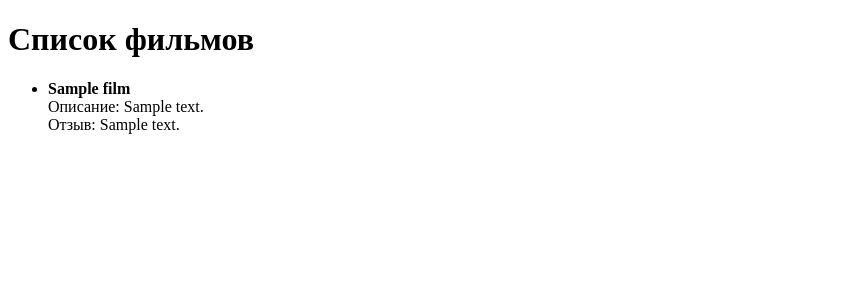
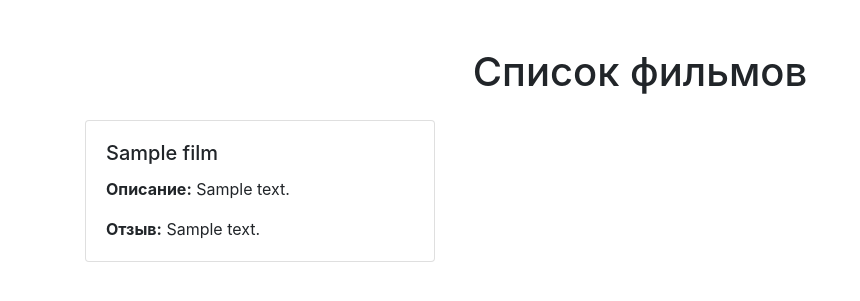
Before and after one commit to dmitrydv1505/DJ04.01, a Django app: page / in a window 1280 px wide. Shown: the top 301 px of the page, without its empty margins (0-860 px from the left). Run offline with Django 5.2, Linux system fonts and the light colour scheme; tables that the repository leaves empty hold one stand-in row (values such as "Sample post"); some libraries are stand-ins or nearby versions.

Commit message:
finish cod

```diff
--- a/movie_project/films/templates/films/film_list.html
+++ b/movie_project/films/templates/films/film_list.html
@@ -2,18 +2,31 @@
 <html lang="ru">
 <head>
     <meta charset="UTF-8">
-        <title>Список фильмов</title>
+    <meta name="viewport" content="width=device-width, initial-scale=1.0">
+    <title>Список фильмов</title>
+    <!-- Подключение Bootstrap CSS -->
+    <link href="https://stackpath.bootstrapcdn.com/bootstrap/4.5.2/css/bootstrap.min.css" rel="stylesheet">
 </head>
 <body>
-    <h1>Список фильмов</h1>
-        <ul>
+    <div class="container mt-5">
+        <h1 class="text-center mb-4">Список фильмов</h1>
+        <div class="row">
             {% for film in films %}
-                <li>
-                    <strong>{{ film.title }}</strong><br>
-                    Описание: {{ film.description }}<br>
-                    Отзыв: {{ film.review }}
-                </li>
+                <div class="col-md-4 mb-4">
+                    <div class="card h-100">
+                        <div class="card-body">
+                            <h5 class="card-title">{{ film.title }}</h5>
+                            <p class="card-text"><strong>Описание:</strong> {{ film.description }}</p>
+                            <p class="card-text"><strong>Отзыв:</strong> {{ film.review }}</p>
+                        </div>
+                    </div>
+                </div>
             {% endfor %}
-        </ul>
+        </div>
+    </div>
+    <!-- Подключение Bootstrap JS и Popper.js -->
+    <script src="https://code.jquery.com/jquery-3.5.1.slim.min.js"></script>
+    <script src="https://cdn.jsdelivr.net/npm/@popperjs/core@2.9.3/dist/umd/popper.min.js"></script>
+    <script src="https://stackpath.bootstrapcdn.com/bootstrap/4.5.2/js/bootstrap.min.js"></script>
 </body>
 </html>
```
Also changed, not shown: movie_project/films/templates/films/add_film.html (+19 -2 lines).
